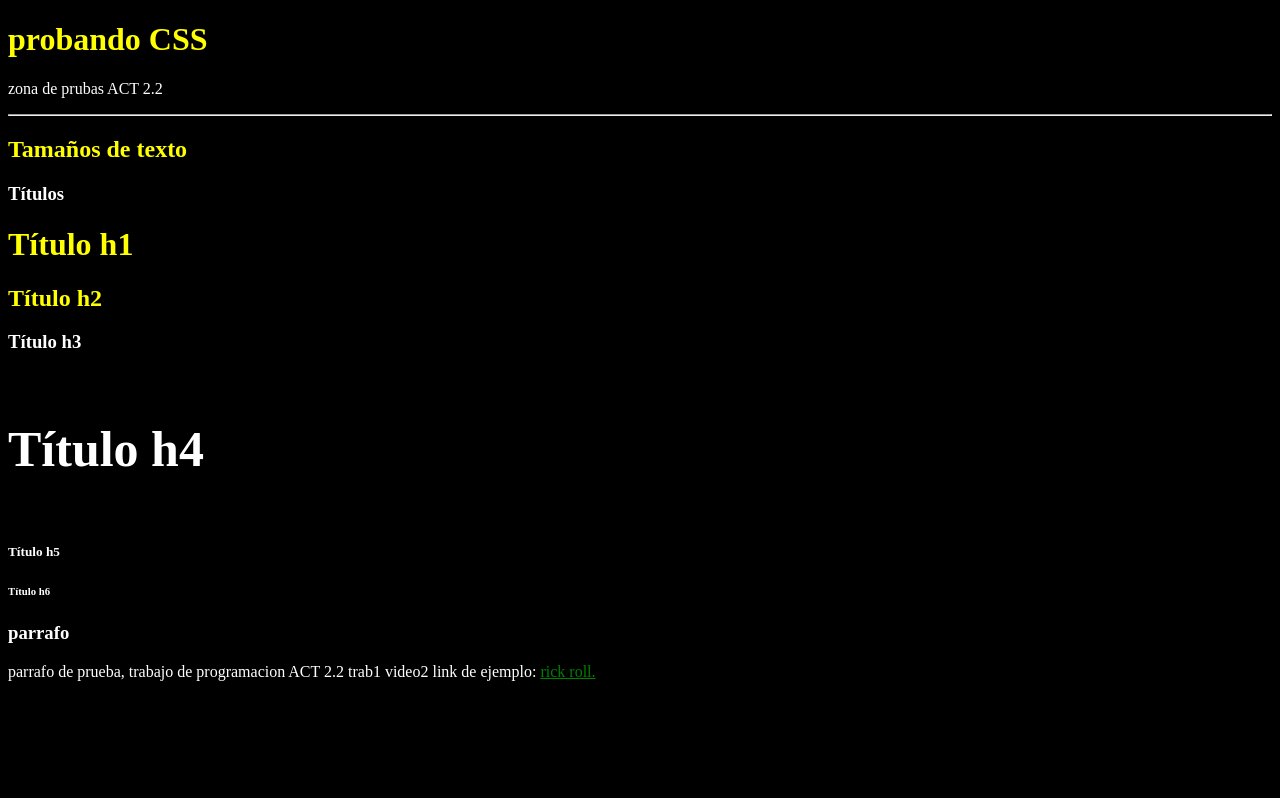
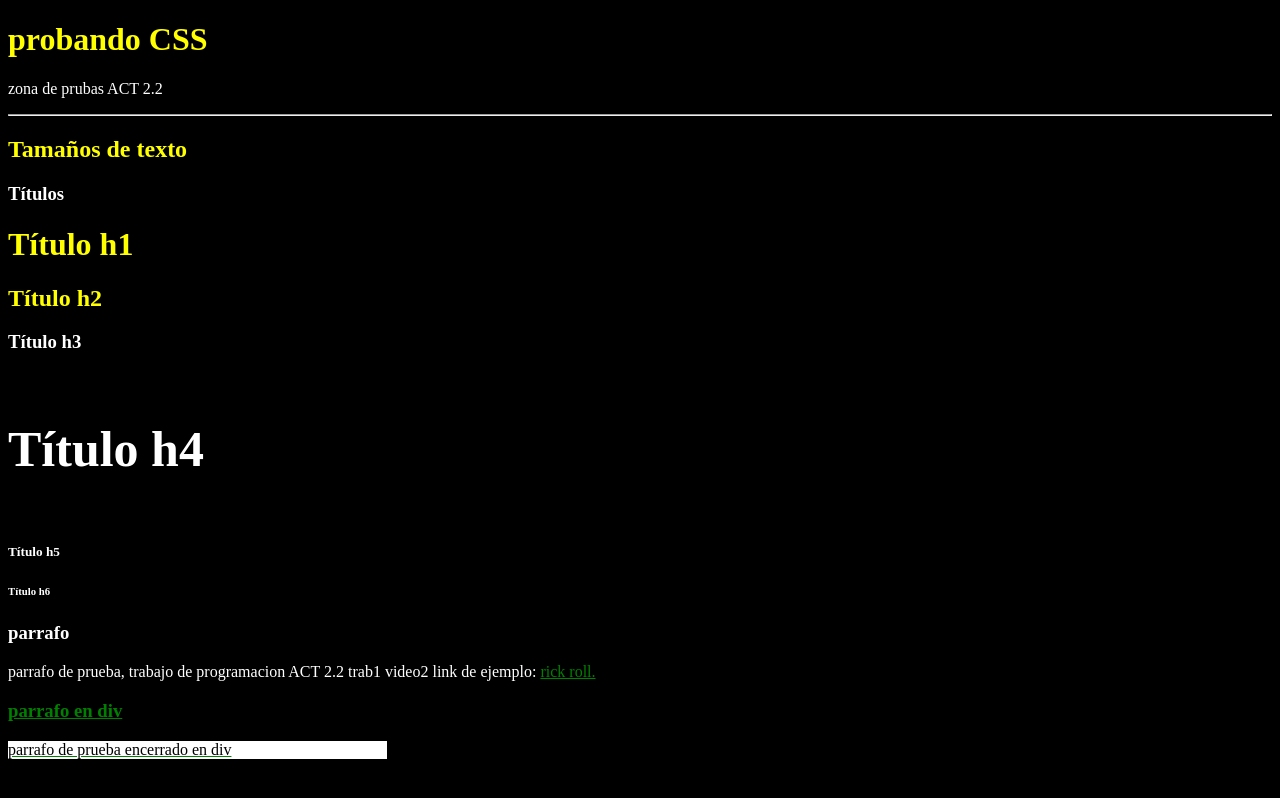
Before and after one commit to just-douht/pag_pru_css, a plain HTML site: page index.html in a window 1280 px wide. Drawn offline with Linux system fonts and the light colour scheme.

Commit message:
Trab1_vid3

```diff
--- a/estilos.css
+++ b/estilos.css
@@ -1,6 +1,7 @@
 body{
     background: black;
     color: #fff;
+    font-size: 16px;
 }
 
 h1,h2{
@@ -14,3 +15,9 @@
 .green {
     color: green;
 }
+
+div {
+    background: white;
+    color: black;
+    width: 30%;
+}
--- a/index.html
+++ b/index.html
@@ -29,5 +29,11 @@
   <h3>parrafo</h3>
   <p>parrafo de prueba, trabajo de programacion ACT 2.2 trab1 video2 link de ejemplo: <a href="https://youtu.be/dQw4w9WgXcQ?si=XT726hPjj7pcoY6v" class="green">rick roll.</p>
 
+  <h3>parrafo en div</h3>
+  <div>
+    parrafo de prueba encerrado en div
+  </div>
+
+
 </body>
 </html>
```
